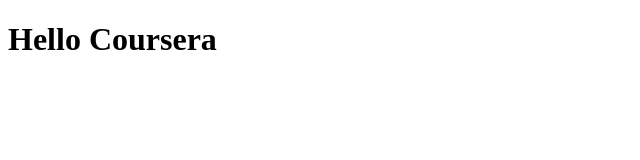
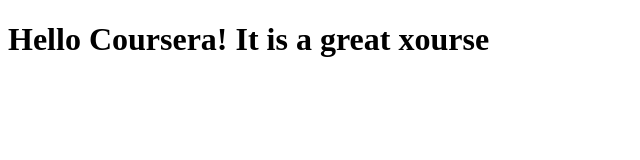
Before and after one commit to LeTime/Coursera-Web, a plain HTML site: page site/Index.html in a window 1280 px wide. Shown: the whole page, without its empty margins (0-640 px from the left). Drawn offline with Linux system fonts and the light colour scheme.

Commit message:
small changes to content.

```diff
--- a/site/Index.html
+++ b/site/Index.html
@@ -4,6 +4,6 @@
 	<title>Hello Coursera</title>
 </head>
 <body>
-<h1>Hello Coursera</h1>
+<h1>Hello Coursera! It is a great xourse</h1>
 </body>
 </html>
```
